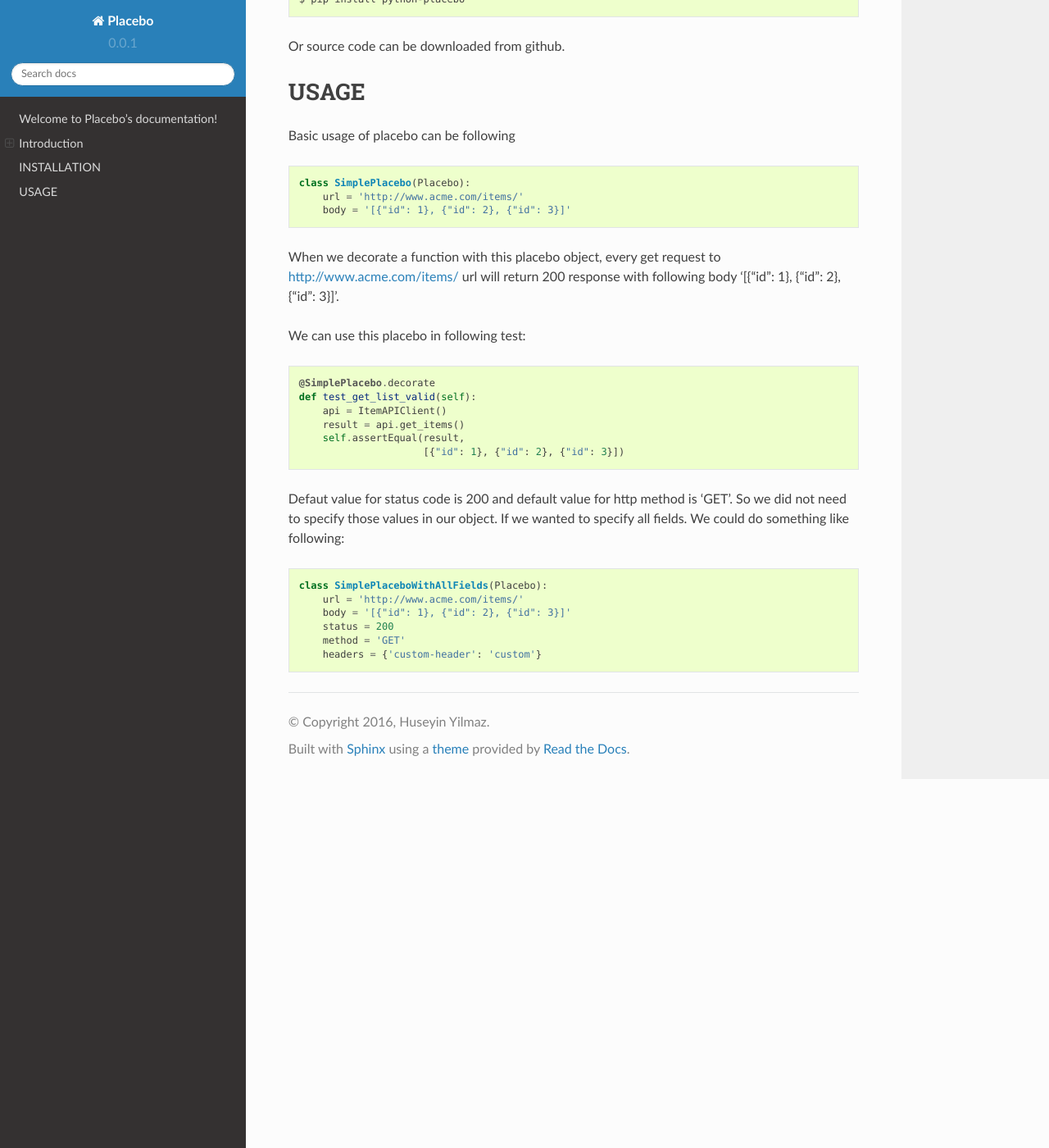
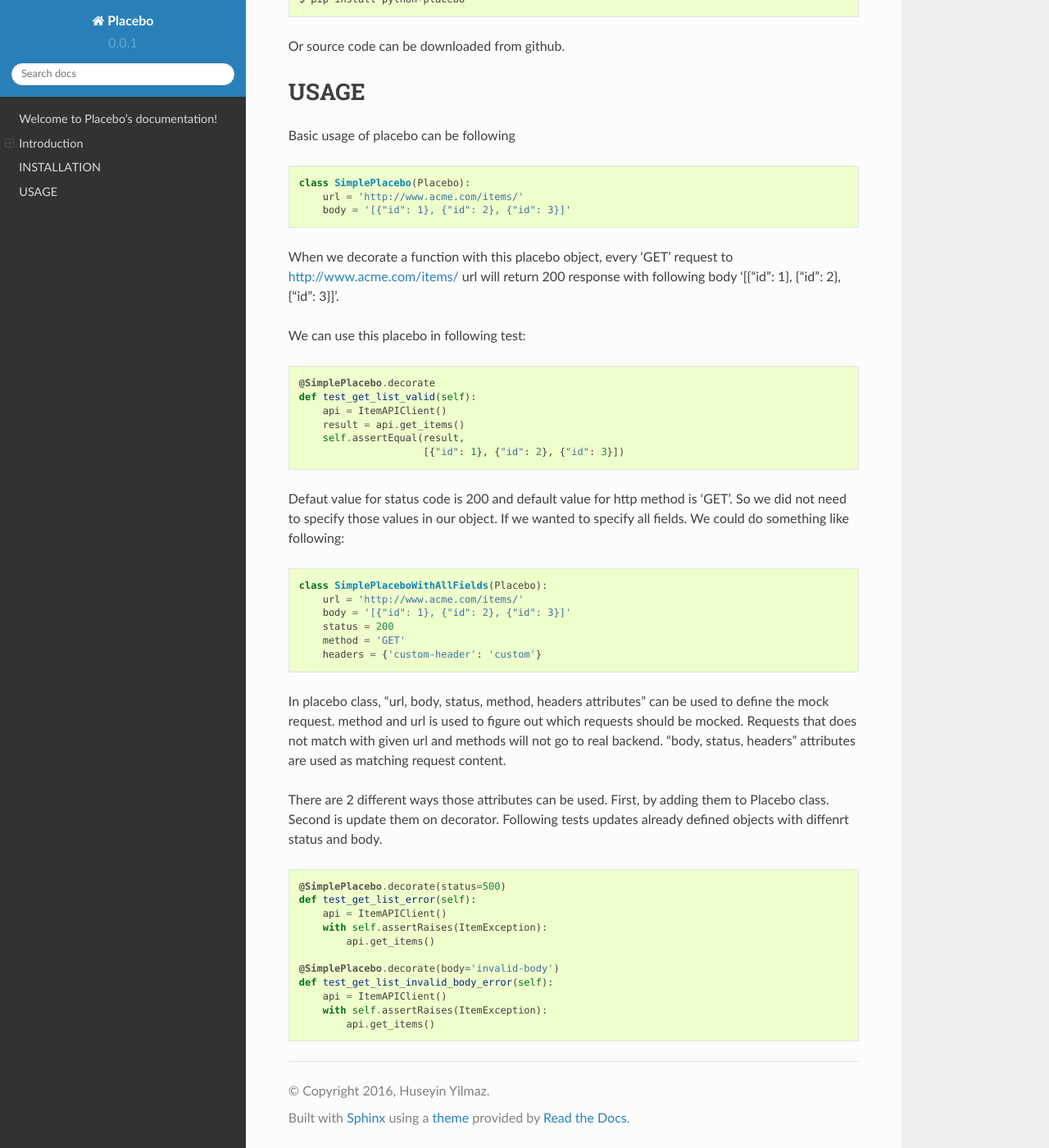
Before and after one commit to huseyinyilmaz/placebo, a Sphinx documentation site: the page built from doc/index.rst, in a window 1280 px wide and 1400 px high, scrolled down 3154 px. Shown: the whole window at 82% size. Built offline with Sphinx 7.4.7 and the Read the Docs theme 2.0.0, drawn with Linux system fonts in a browser that asks for light colours.

Commit message:
Add more usage explanation.

```diff
--- a/doc/index.rst
+++ b/doc/index.rst
@@ -186,7 +186,7 @@
        url = 'http://www.acme.com/items/'
        body = '[{"id": 1}, {"id": 2}, {"id": 3}]'
 
-When we decorate a function with this placebo object, every get request to http://www.acme.com/items/ url will return 200 response with following body '[{"id": 1}, {"id": 2}, {"id": 3}]'.
+When we decorate a function with this placebo object, every 'GET' request to http://www.acme.com/items/ url will return 200 response with following body '[{"id": 1}, {"id": 2}, {"id": 3}]'.
 
 We can use this placebo in following test:
 
@@ -209,3 +209,22 @@
        status = 200
        method = 'GET'
        headers = {'custom-header': 'custom'}
+
+
+In placebo class, "url, body, status, method, headers attributes" can be used to define the mock request. method and url is used to figure out which requests should be mocked. Requests that does not match with given url and methods will not go to real backend. "body, status, headers" attributes are used as matching request content.
+
+There are 2 different ways those attributes can be used. First, by adding them to Placebo class. Second is update them on decorator. Following tests updates already defined objects with diffenrt status and body.
+
+.. code-block:: python
+
+    @SimplePlacebo.decorate(status=500)
+    def test_get_list_error(self):
+        api = ItemAPIClient()
+        with self.assertRaises(ItemException):
+            api.get_items()
+
+    @SimplePlacebo.decorate(body='invalid-body')
+    def test_get_list_invalid_body_error(self):
+        api = ItemAPIClient()
+        with self.assertRaises(ItemException):
+            api.get_items()
```
Also changed, not shown: 1 other file.
